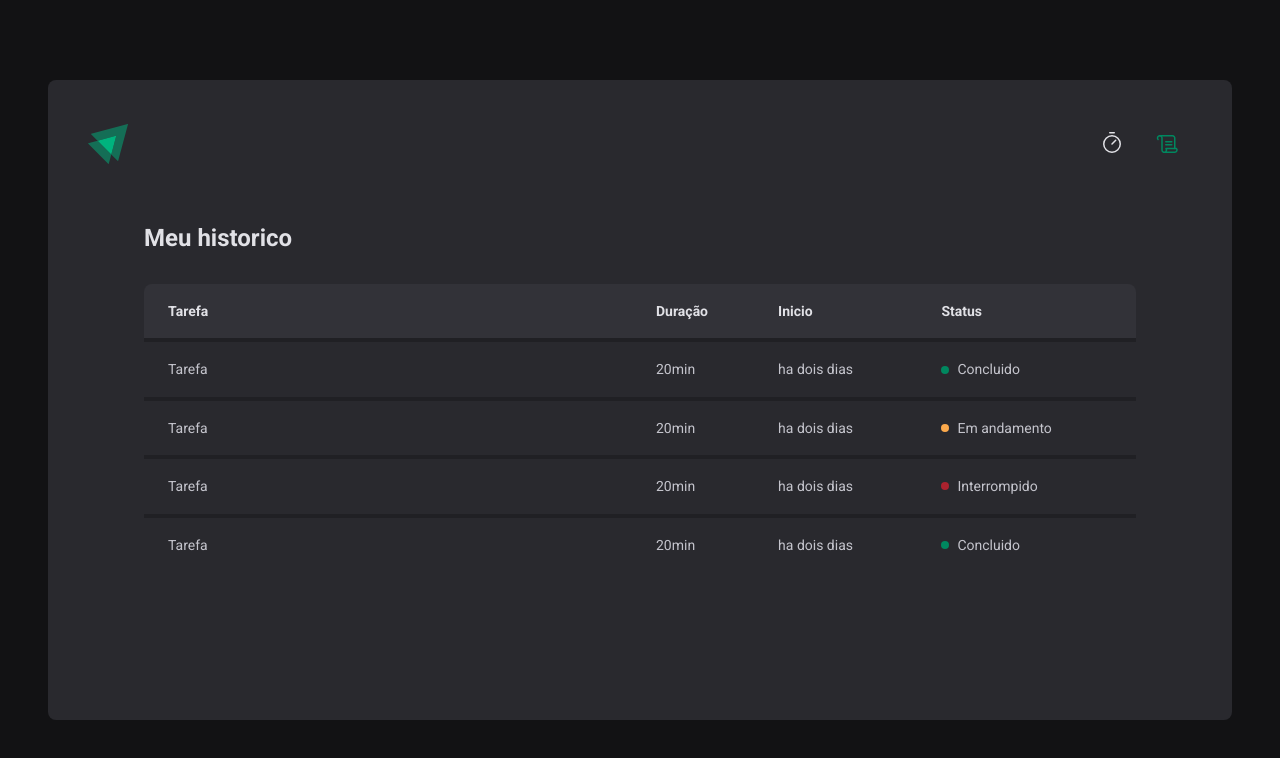
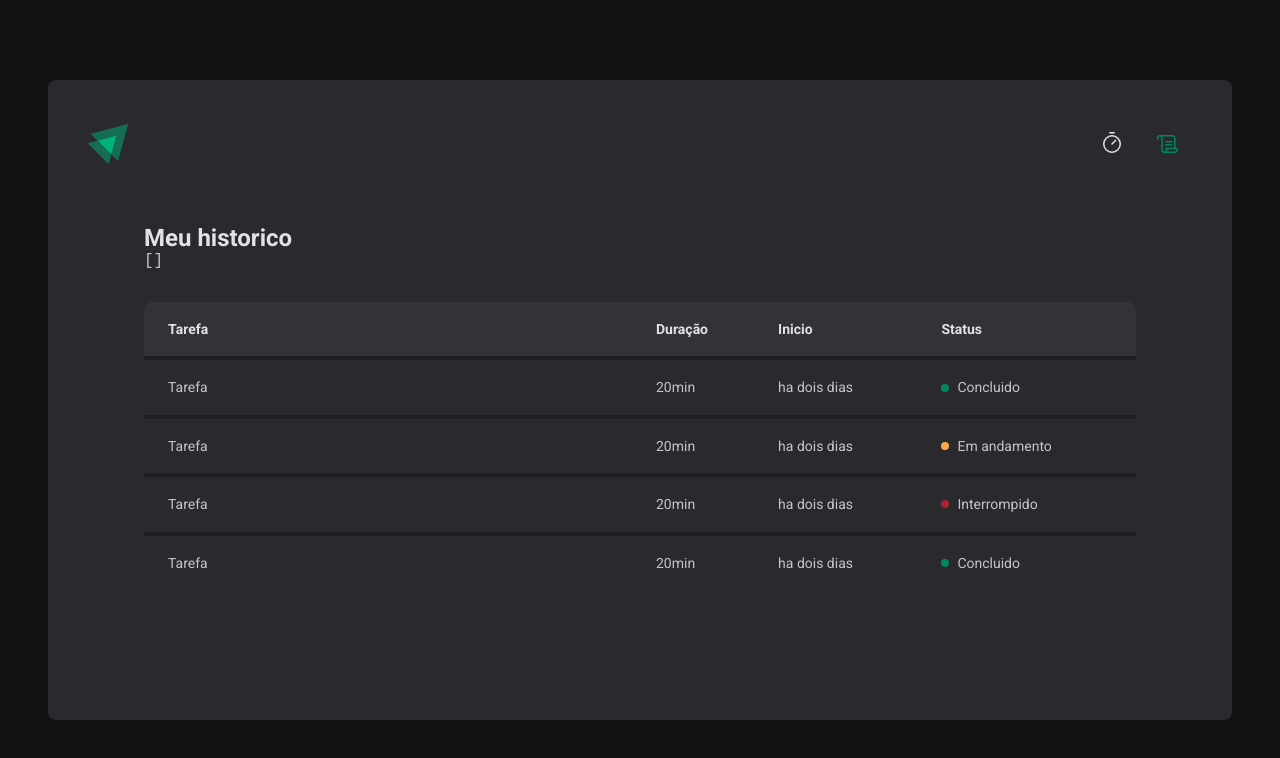
Before and after one commit to ithauront/timer, a React (Vite) app: page /history in a window 1280 px wide. Shown: the top 758 px of the page. Built offline with nearby package versions, Linux system fonts and the light colour scheme.

Commit message:
recive cycle in history
just added cycles to the context and imported in the history to check the comunication

```diff
--- a/src/context/CyclesContext.tsx
+++ b/src/context/CyclesContext.tsx
@@ -14,6 +14,7 @@ interface Cycle {
   finishDate?: Date
 }
 interface cyclesContextType {
+  cycles: Cycle[]
   activeCycle: Cycle | undefined
   activeCycleId: string | null
   markCurrentCycleAsFinished: () => void
@@ -84,6 +85,7 @@ export function CyclesContextProvider({
   return (
     <cyclesContext.Provider
       value={{
+        cycles,
         activeCycle,
         activeCycleId,
         markCurrentCycleAsFinished,
--- a/src/pages/history/index.tsx
+++ b/src/pages/history/index.tsx
@@ -1,9 +1,14 @@
+import { useContext } from 'react'
 import { HistoryContainer, HistoryList, Status } from './styles'
+import { cyclesContext } from '../../context/CyclesContext'
 
 export function History() {
+  const { cycles } = useContext(cyclesContext)
   return (
     <HistoryContainer>
       <h1>Meu historico</h1>
+
+      <pre>{JSON.stringify(cycles, null, 2)}</pre>
 
       <HistoryList>
         <table>
```
Also changed, not shown: 1 other file (tests, documents, lock files or other folders).
